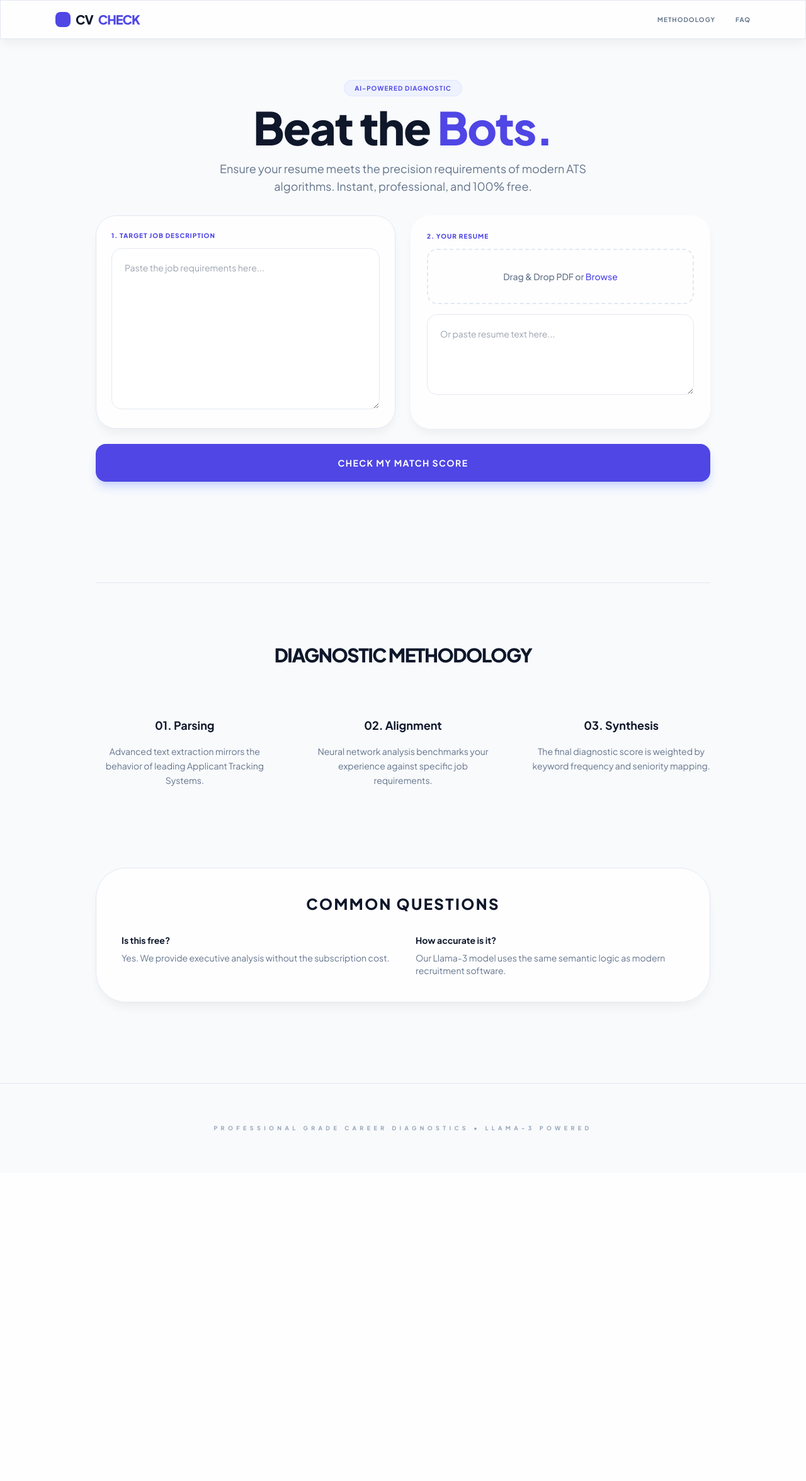
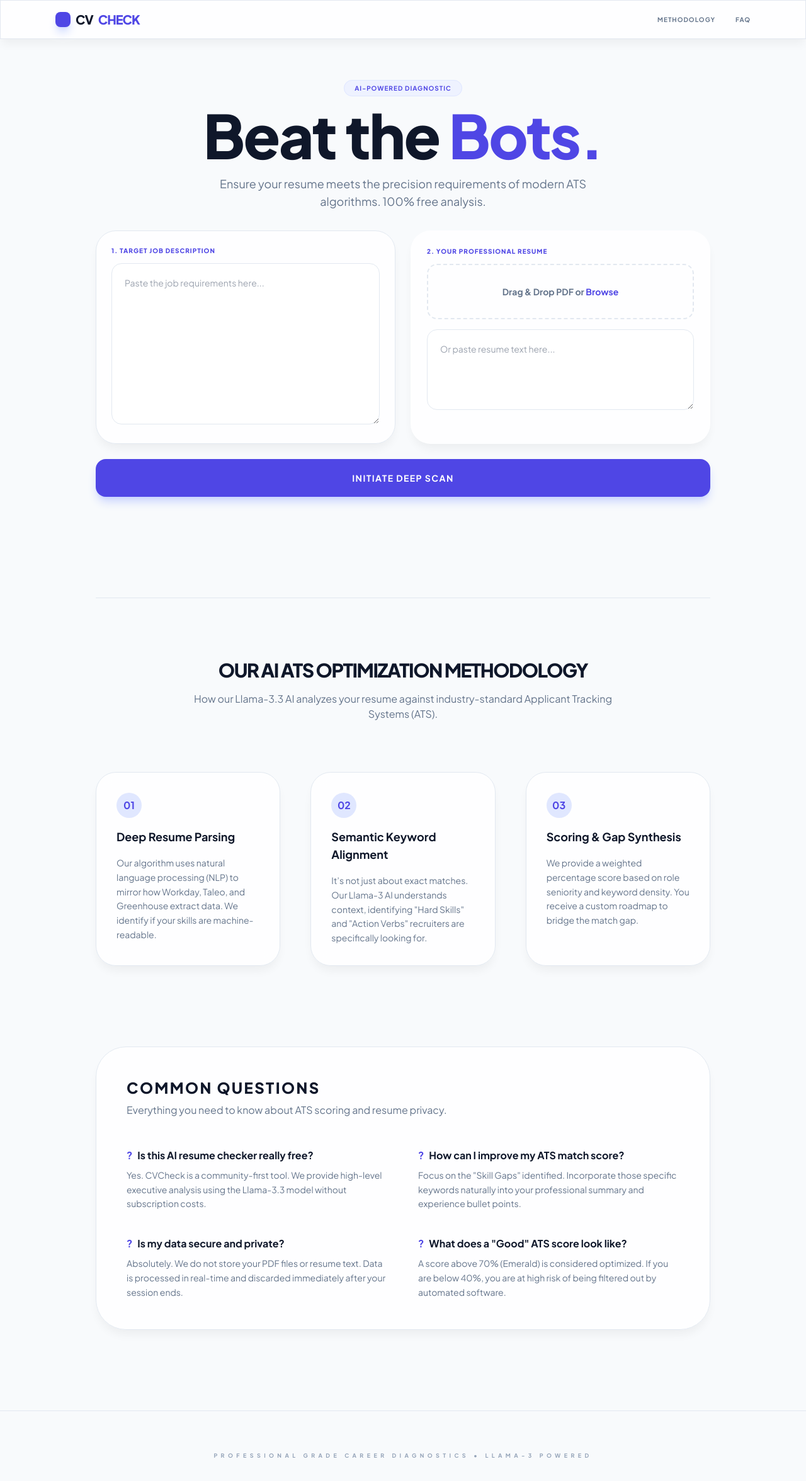
Before and after one commit to brendah-maker/cvcheck, a Flask app: page / in a window 1280 px wide. Shown: the top 2352 px of the page at 63% size. Before the commit the page ends 1796 px from the top, so only its background shows below. Run offline with Flask 3, Linux system fonts and the light colour scheme; some libraries are stand-ins or nearby versions.

Commit message:
Update index.html

```diff
--- a/templates/index.html
+++ b/templates/index.html
@@ -5,7 +5,7 @@
     <meta name="viewport" content="width=device-width, initial-scale=1.0">
 
     <title>CVCheck | Free AI ATS Diagnostic & Match Score</title>
-    <meta name="description" content="Stop getting rejected by robots. Use our Llama-3 AI to scan your CV against any job description and get an instant ATS match score and keyword gap analysis.">
+    <meta name="description" content="Stop getting rejected by robots. Use our Llama-3.3 AI to scan your CV against any job description and get an instant ATS match score and keyword gap analysis.">
 
     <meta property="og:type" content="website">
     <meta property="og:url" content="https://cvcheck-2pdf.onrender.com/">
@@ -49,7 +49,7 @@
     <nav class="sticky top-0 z-50 glass border-b border-slate-200">
         <div class="max-w-6xl mx-auto px-6 py-4 flex justify-between items-center">
             <h1 class="text-xl font-extrabold tracking-tighter text-slate-900 flex items-center gap-2">
-                <div class="w-6 h-6 bg-indigo-600 rounded-lg"></div>
+                <div class="w-6 h-6 bg-indigo-600 rounded-lg shadow-lg shadow-indigo-200"></div>
                 CV<span class="text-indigo-600">CHECK</span>
             </h1>
             <div class="hidden md:flex gap-8 text-[10px] font-bold uppercase tracking-widest text-slate-500">
@@ -64,8 +64,8 @@
         <header id="input-section" class="text-center space-y-8 mb-20 fade-in">
             <div class="space-y-4">
                 <span class="px-4 py-1.5 rounded-full bg-indigo-50 text-indigo-600 text-[10px] font-bold uppercase tracking-widest border border-indigo-100">AI-Powered Diagnostic</span>
-                <h2 class="text-5xl md:text-7xl font-extrabold text-slate-900 leading-tight tracking-tight">Beat the <span class="text-indigo-600">Bots.</span></h2>
-                <p class="text-slate-500 text-lg max-w-2xl mx-auto">Ensure your resume meets the precision requirements of modern ATS algorithms. Instant, professional, and 100% free.</p>
+                <h2 class="text-5xl md:text-8xl font-extrabold text-slate-900 leading-tight tracking-tight">Beat the <span class="text-indigo-600">Bots.</span></h2>
+                <p class="text-slate-500 text-lg max-w-2xl mx-auto">Ensure your resume meets the precision requirements of modern ATS algorithms. 100% free analysis.</p>
             </div>
 
             <form id="upload-form" class="grid md:grid-cols-2 gap-6 text-left">
@@ -75,16 +75,16 @@
                 </div>
 
                 <div id="drop-zone" class="glass p-6 rounded-[2rem] border-2 border-transparent transition-all">
-                    <label class="block text-[10px] font-black text-indigo-600 uppercase tracking-widest mb-3">2. Your Resume</label>
+                    <label class="block text-[10px] font-black text-indigo-600 uppercase tracking-widest mb-3">2. Your Professional Resume</label>
                     <div class="relative group cursor-pointer mb-4 p-8 border-2 border-dashed border-slate-200 rounded-2xl text-center hover:border-indigo-400 transition-colors">
                         <input type="file" id="cv_file" name="cv_file" accept=".pdf" class="absolute inset-0 w-full h-full opacity-0 cursor-pointer">
-                        <p id="file-name" class="text-sm text-slate-500 font-medium font-bold">Drag & Drop PDF or <span class="text-indigo-600">Browse</span></p>
+                        <p id="file-name" class="text-sm text-slate-500 font-bold">Drag & Drop PDF or <span class="text-indigo-600">Browse</span></p>
                     </div>
                     <textarea id="cv_text" name="cv_text" placeholder="Or paste resume text here..." class="w-full p-5 bg-white border border-slate-200 rounded-2xl h-32 text-slate-700 text-sm focus:ring-2 focus:ring-indigo-500 outline-none transition-all"></textarea>
                 </div>
 
                 <button type="button" id="scan-btn" onclick="runDiagnostic()" class="md:col-span-2 w-full bg-indigo-600 text-white font-bold py-5 rounded-2xl uppercase tracking-widest text-sm hover:bg-indigo-700 active:scale-[0.98] transition-all shadow-lg shadow-indigo-200">
-                    Check My Match Score
+                    Initiate Deep Scan
                 </button>
             </form>
         </header>
@@ -94,8 +94,7 @@
                 <div class="w-20 h-20 border-4 border-slate-100 rounded-full"></div>
                 <div class="absolute top-0 left-0 w-20 h-20 border-4 border-indigo-600 border-t-transparent rounded-full animate-spin"></div>
             </div>
-            <p class="mt-8 text-lg font-bold text-slate-900 uppercase tracking-widest">Processing Analysis...</p>
-            <p class="text-slate-500 mt-2">Cross-referencing technical skills and leadership benchmarks.</p>
+            <p id="loading-text" class="mt-8 text-lg font-bold text-slate-900 uppercase tracking-widest">Scanning Resume...</p>
         </div>
 
         <article id="results-section" class="hidden space-y-8 fade-in">
@@ -110,23 +109,23 @@
                             <span id="score-text" class="text-3xl font-black text-slate-900">0%</span>
                         </div>
                     </div>
-                    <p class="text-[10px] font-bold text-slate-400 uppercase tracking-widest">Precision Index</p>
+                    <p class="text-[10px] font-bold text-slate-400 uppercase tracking-widest">Match Accuracy</p>
                 </div>
 
                 <div class="md:col-span-2 glass p-8 rounded-[2.5rem] flex flex-col justify-center">
                     <p id="visibility-badge" class="inline-block w-max px-3 py-1 rounded-md text-[10px] font-bold uppercase tracking-widest mb-4"></p>
                     <h3 id="verdict-display" class="text-3xl font-bold text-slate-900 leading-tight"></h3>
-                    <p class="text-slate-500 mt-4 text-sm italic">Executive alignment summary provided by Llama-3 AI Diagnostic.</p>
+                    <p class="text-slate-500 mt-4 text-sm italic">Analysis generated via Llama-3 Neural Network.</p>
                 </div>
             </div>
 
             <div class="grid md:grid-cols-2 gap-6">
                 <section class="glass p-8 rounded-[2.5rem]">
-                    <h4 class="text-[10px] font-black text-indigo-600 uppercase tracking-widest mb-6">Skill Gap Identifiers</h4>
+                    <h4 class="text-[10px] font-black text-indigo-600 uppercase tracking-widest mb-6">Skill Gaps Detected</h4>
                     <div id="keywords-list" class="flex flex-wrap gap-2"></div>
                 </section>
                 <section class="glass p-8 rounded-[2.5rem] relative">
-                    <h4 class="text-[10px] font-black text-indigo-600 uppercase tracking-widest mb-6">Strategic Improvements</h4>
+                    <h4 class="text-[10px] font-black text-indigo-600 uppercase tracking-widest mb-6">Improvement Roadmap</h4>
                     <div id="strategy-display" class="text-slate-600 text-md leading-relaxed mb-12"></div>
                     <button onclick="copyFullReport()" class="absolute bottom-6 right-6 bg-slate-900 text-white text-[10px] px-4 py-2 rounded-xl font-bold uppercase tracking-widest hover:bg-indigo-600 transition">
                         Copy Full Strategy
@@ -135,38 +134,70 @@
             </div>
 
             <div class="text-center pt-8">
-                <button onclick="window.location.reload()" class="text-slate-400 text-[10px] font-bold uppercase tracking-[0.3em] hover:text-indigo-600 transition">← Restart Diagnostic</button>
+                <button onclick="window.location.reload()" class="text-slate-400 text-[10px] font-bold uppercase tracking-[0.3em] hover:text-indigo-600 transition">← Reset Analysis</button>
             </div>
         </article>
 
-        <section id="how-it-works" class="mt-40 pt-24 border-t border-slate-200 text-center">
-            <h3 class="text-3xl font-black mb-20 text-slate-900 uppercase tracking-tighter">Diagnostic Methodology</h3>
-            <div class="grid md:grid-cols-3 gap-16">
-                <div class="space-y-4">
-                    <h5 class="font-bold text-slate-900 text-lg">01. Parsing</h5>
-                    <p class="text-slate-500 text-sm leading-relaxed">Advanced text extraction mirrors the behavior of leading Applicant Tracking Systems.</p>
+        <section id="how-it-works" class="mt-40 pt-24 border-t border-slate-200">
+            <div class="text-center mb-20">
+                <h3 class="text-3xl font-black text-slate-900 uppercase tracking-tighter mb-4">Our AI ATS Optimization Methodology</h3>
+                <p class="text-slate-500 max-w-2xl mx-auto">How our Llama-3.3 AI analyzes your resume against industry-standard Applicant Tracking Systems (ATS).</p>
+            </div>
+
+            <div class="grid md:grid-cols-3 gap-12 text-center md:text-left">
+                <div class="glass p-8 rounded-[2rem] space-y-4">
+                    <div class="w-10 h-10 bg-indigo-100 text-indigo-600 rounded-full flex items-center justify-center font-bold mx-auto md:mx-0">01</div>
+                    <h5 class="font-bold text-slate-900 text-lg">Deep Resume Parsing</h5>
+                    <p class="text-slate-500 text-sm leading-relaxed">Our algorithm uses natural language processing (NLP) to mirror how Workday, Taleo, and Greenhouse extract data. We identify if your skills are machine-readable.</p>
                 </div>
-                <div class="space-y-4">
-                    <h5 class="font-bold text-slate-900 text-lg">02. Alignment</h5>
-                    <p class="text-slate-500 text-sm leading-relaxed">Neural network analysis benchmarks your experience against specific job requirements.</p>
+
+                <div class="glass p-8 rounded-[2rem] space-y-4">
+                    <div class="w-10 h-10 bg-indigo-100 text-indigo-600 rounded-full flex items-center justify-center font-bold mx-auto md:mx-0">02</div>
+                    <h5 class="font-bold text-slate-900 text-lg">Semantic Keyword Alignment</h5>
+                    <p class="text-slate-500 text-sm leading-relaxed">It’s not just about exact matches. Our Llama-3 AI understands context, identifying "Hard Skills" and "Action Verbs" recruiters are specifically looking for.</p>
                 </div>
-                <div class="space-y-4">
-                    <h5 class="font-bold text-slate-900 text-lg">03. Synthesis</h5>
-                    <p class="text-slate-500 text-sm leading-relaxed">The final diagnostic score is weighted by keyword frequency and seniority mapping.</p>
+
+                <div class="glass p-8 rounded-[2rem] space-y-4">
+                    <div class="w-10 h-10 bg-indigo-100 text-indigo-600 rounded-full flex items-center justify-center font-bold mx-auto md:mx-0">03</div>
+                    <h5 class="font-bold text-slate-900 text-lg">Scoring & Gap Synthesis</h5>
+                    <p class="text-slate-500 text-sm leading-relaxed">We provide a weighted percentage score based on role seniority and keyword density. You receive a custom roadmap to bridge the match gap.</p>
                 </div>
             </div>
         </section>
 
-        <section id="faq" class="mt-32 glass p-10 rounded-[3rem]">
-            <h3 class="text-2xl font-black mb-8 text-center text-slate-900 uppercase tracking-widest">Common Questions</h3>
-            <div class="grid md:grid-cols-2 gap-10 text-sm">
+        <section id="faq" class="mt-32 glass p-12 rounded-[3rem]">
+            <div class="mb-12 text-center md:text-left">
+                <h3 class="text-2xl font-black text-slate-900 uppercase tracking-widest">Common Questions</h3>
+                <p class="text-slate-500 mt-2">Everything you need to know about ATS scoring and resume privacy.</p>
+            </div>
+
+            <div class="grid md:grid-cols-2 gap-x-12 gap-y-10">
                 <div class="space-y-2">
-                    <h6 class="font-bold text-slate-900">Is this free?</h6>
-                    <p class="text-slate-500">Yes. We provide executive analysis without the subscription cost.</p>
+                    <h6 class="font-bold text-slate-900 flex items-center gap-2">
+                        <span class="text-indigo-600">?</span> Is this AI resume checker really free?
+                    </h6>
+                    <p class="text-slate-500 text-sm leading-relaxed">Yes. CVCheck is a community-first tool. We provide high-level executive analysis using the Llama-3.3 model without subscription costs.</p>
                 </div>
+
                 <div class="space-y-2">
-                    <h6 class="font-bold text-slate-900">How accurate is it?</h6>
-                    <p class="text-slate-500">Our Llama-3 model uses the same semantic logic as modern recruitment software.</p>
+                    <h6 class="font-bold text-slate-900 flex items-center gap-2">
+                        <span class="text-indigo-600">?</span> How can I improve my ATS match score?
+                    </h6>
+                    <p class="text-slate-500 text-sm leading-relaxed">Focus on the "Skill Gaps" identified. Incorporate those specific keywords naturally into your professional summary and experience bullet points.</p>
+                </div>
+
+                <div class="space-y-2">
+                    <h6 class="font-bold text-slate-900 flex items-center gap-2">
+                        <span class="text-indigo-600">?</span> Is my data secure and private?
+                    </h6>
+                    <p class="text-slate-500 text-sm leading-relaxed">Absolutely. We do not store your PDF files or resume text. Data is processed in real-time and discarded immediately after your session ends.</p>
+                </div>
+
+                <div class="space-y-2">
+                    <h6 class="font-bold text-slate-900 flex items-center gap-2">
+                        <span class="text-indigo-600">?</span> What does a "Good" ATS score look like?
+                    </h6>
+                    <p class="text-slate-500 text-sm leading-relaxed">A score above 70% (Emerald) is considered optimized. If you are below 40%, you are at high risk of being filtered out by automated software.</p>
                 </div>
             </div>
         </section>
@@ -213,13 +244,13 @@
             const file = fileInput.files[0];
             const btn = document.getElementById('scan-btn');
 
-            // 1. Essential UI Refinement: Empty State Warning
+            // Requirement Check
             if (!jd || (!cvText && !file)) {
-                return alert("Required: Provide both job description and resume content.");
+                return alert("Please provide both a Job Description and your Resume.");
             }
 
-            // UI Transitions & Active Button State
-            btn.innerText = "Scanning Resume...";
+            // Transition UI
+            btn.innerText = "Scanning..."; // Active Button State
             btn.disabled = true;
             document.getElementById('input-section').classList.add('hidden');
             document.getElementById('loading-screen').classList.remove('hidden');
@@ -233,7 +264,7 @@
 
                 renderResults(data);
             } catch (err) {
-                alert("Technical Error: " + err.message);
+                alert("Error: " + err.message);
                 window.location.reload();
             }
         }
@@ -248,17 +279,17 @@
             document.getElementById('verdict-display').innerText = data.verdict;
             document.getElementById('strategy-display').innerText = data.strategy;
 
-            // 2. Result Clarity: Score Color Coding
-            let color = "#ef4444"; // 0-40%: Red
-            if (score > 40) color = "#f59e0b"; // 41-70%: Yellow
-            if (score > 70) color = "#10b981"; // 71-100%: Emerald
+            // Score Color Logic
+            let color = "#ef4444"; // Red (0-40)
+            if (score > 40) color = "#f59e0b"; // Yellow (41-70)
+            if (score > 70) color = "#10b981"; // Emerald (71-100)
 
             scoreCircle.style.stroke = color;
             scoreCircle.style.strokeDasharray = `${circumference} ${circumference}`;
             scoreCircle.style.strokeDashoffset = circumference - (score / 100) * circumference;
 
             const badge = document.getElementById('visibility-badge');
-            badge.innerText = data.visibility + " Visibility Score";
+            badge.innerText = data.visibility + " Visibility";
             badge.style.backgroundColor = color + "15";
             badge.style.color = color;
             badge.style.border = `1px solid ${color}30`;
@@ -278,12 +309,13 @@
         }
 
         function copyFullReport() {
+            const score = document.getElementById('score-text').innerText;
             const strategy = document.getElementById('strategy-display').innerText;
             const keywords = Array.from(document.querySelectorAll('#keywords-list span')).map(s => s.innerText).join(', ');
-            const textToCopy = `CVCHECK AI REPORT\n\nMATCH SCORE: ${document.getElementById('score-text').innerText}\n\nKEYWORDS TO ADD: ${keywords}\n\nSTRATEGY: ${strategy}`;
+            const textToCopy = `CVCHECK REPORT\nMATCH SCORE: ${score}\n\nKEYWORDS TO ADD: ${keywords}\n\nSTRATEGY: ${strategy}`;
 
             navigator.clipboard.writeText(textToCopy).then(() => {
-                alert("Full report (Keywords + Strategy) copied to clipboard!");
+                alert("Report copied to clipboard!");
             });
         }
     </script>
```
